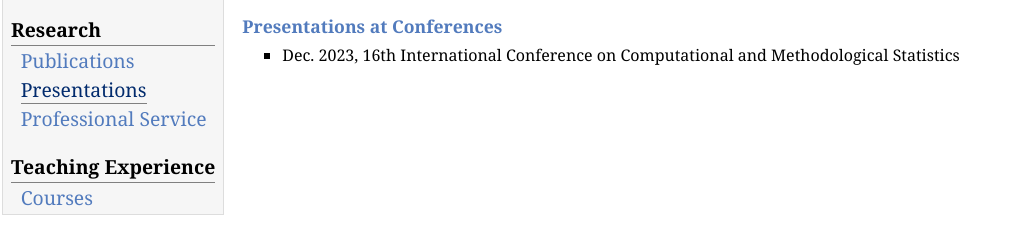
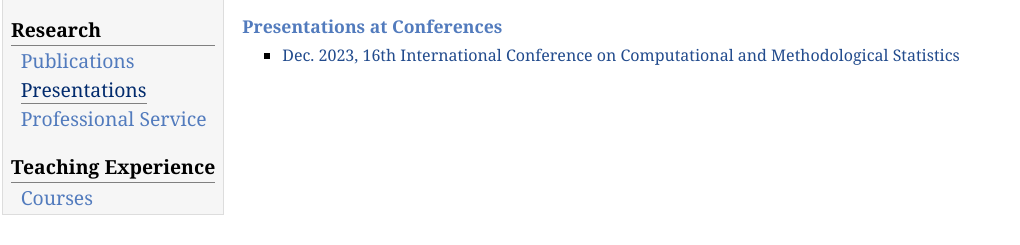
Before and after one commit to DehaoDai/Dehaodai.github.io, a plain HTML site: page Presentations.html in a window 1280 px wide. Shown: the part 123-368 px from the top of the page, without its empty margins (0-1020 px from the left). Drawn offline with Linux system fonts and the light colour scheme; files that its build step writes are made by us from their sources.

Commit message:
Update Presentations.html

```diff
--- a/Presentations.html
+++ b/Presentations.html
@@ -39,7 +39,7 @@ TBD
 <ul>
   <li>
     <p>
-Dec. 2023, 16th International Conference on Computational and Methodological Statistics
+<a href="Talk/FATS_talk.pdf"> Dec. 2023, 16th International Conference on Computational and Methodological Statistics </a>
     </p>
   </li>
 </ul>
```
